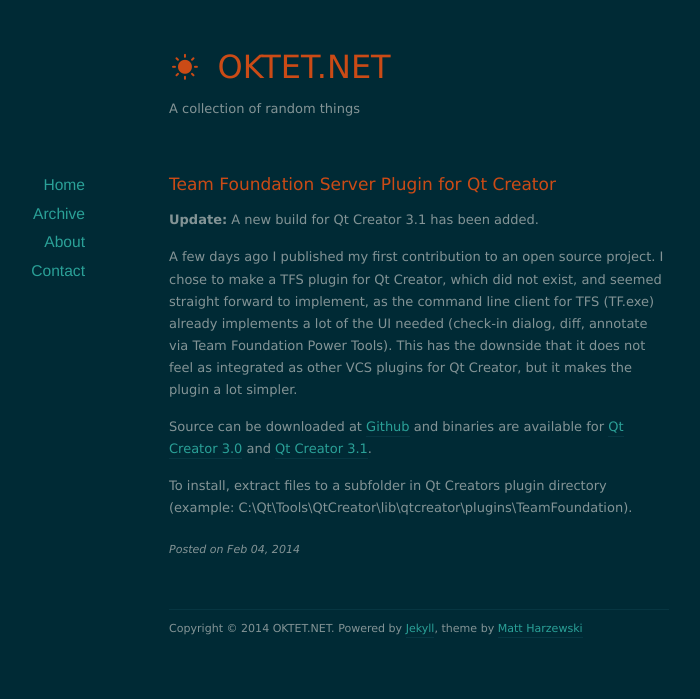
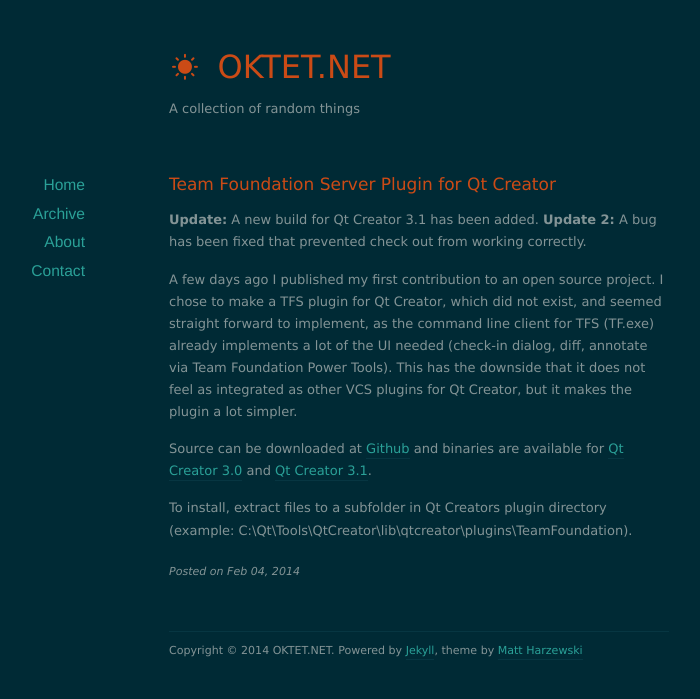
Before and after one commit to jesperhh/jesperhh.github.io, a Jekyll site: the page built from _posts/2014-02-04-team-foundation-server-plugin-for-qt-creator.markdown, in a window 1280 px wide. Shown: the top 699 px of the page, without its empty margins (221-921 px from the left). Built offline with Jekyll 4.4.1, drawn with Linux system fonts in a browser that asks for light colours; nearby versions of some CDN libraries; comment, search, counter and statistics services are not loaded.

Commit message:
Update page with new version of Team Foundation plugin

```diff
--- a/_posts/2014-02-04-team-foundation-server-plugin-for-qt-creator.markdown
+++ b/_posts/2014-02-04-team-foundation-server-plugin-for-qt-creator.markdown
@@ -6,6 +6,7 @@
 ---
 
 **Update:** A new build for Qt Creator 3.1 has been added.
+**Update 2:** A bug has been fixed that prevented check out from working correctly.
 
 A few days ago I published my first contribution to an open source project. I chose to make a TFS plugin for Qt Creator, which did not exist, and seemed straight forward to implement, as the command line client for TFS (TF.exe) already implements a lot of the UI needed (check-in dialog, diff, annotate via Team Foundation Power Tools). This has the downside that it does not feel as integrated as other VCS plugins for Qt Creator, but it makes the plugin a lot simpler.
 
```
Also changed, not shown: 1 other file.
